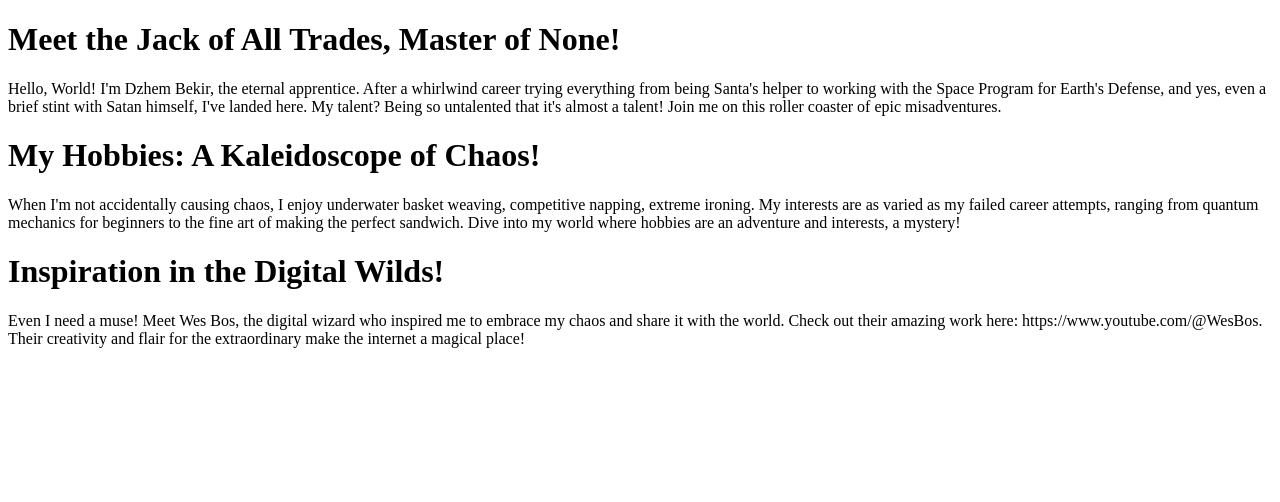
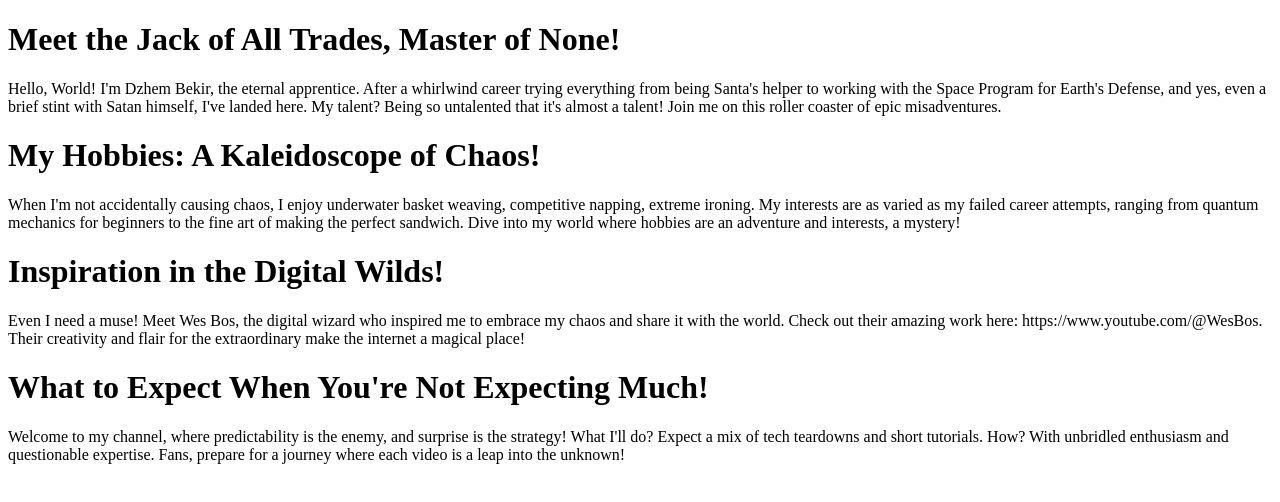
Before and after one commit to nightshpee20/stu2001321001, a plain HTML site: page index.html in a window 1280 px wide. Drawn offline with Linux system fonts and the light colour scheme.

Commit message:
Add information about channel content

```diff
--- a/index.html
+++ b/index.html
@@ -41,5 +41,16 @@
         for the extraordinary make the internet a magical place!
       </p>
     </div>
+
+    <div>
+      <h1>What to Expect When You're Not Expecting Much!</h1>
+
+      <p>
+        Welcome to my channel, where predictability is the enemy, and surprise
+        is the strategy! What I'll do? Expect a mix of tech teardowns and short
+        tutorials. How? With unbridled enthusiasm and questionable expertise.
+        Fans, prepare for a journey where each video is a leap into the unknown!
+      </p>
+    </div>
   </body>
 </html>
```
